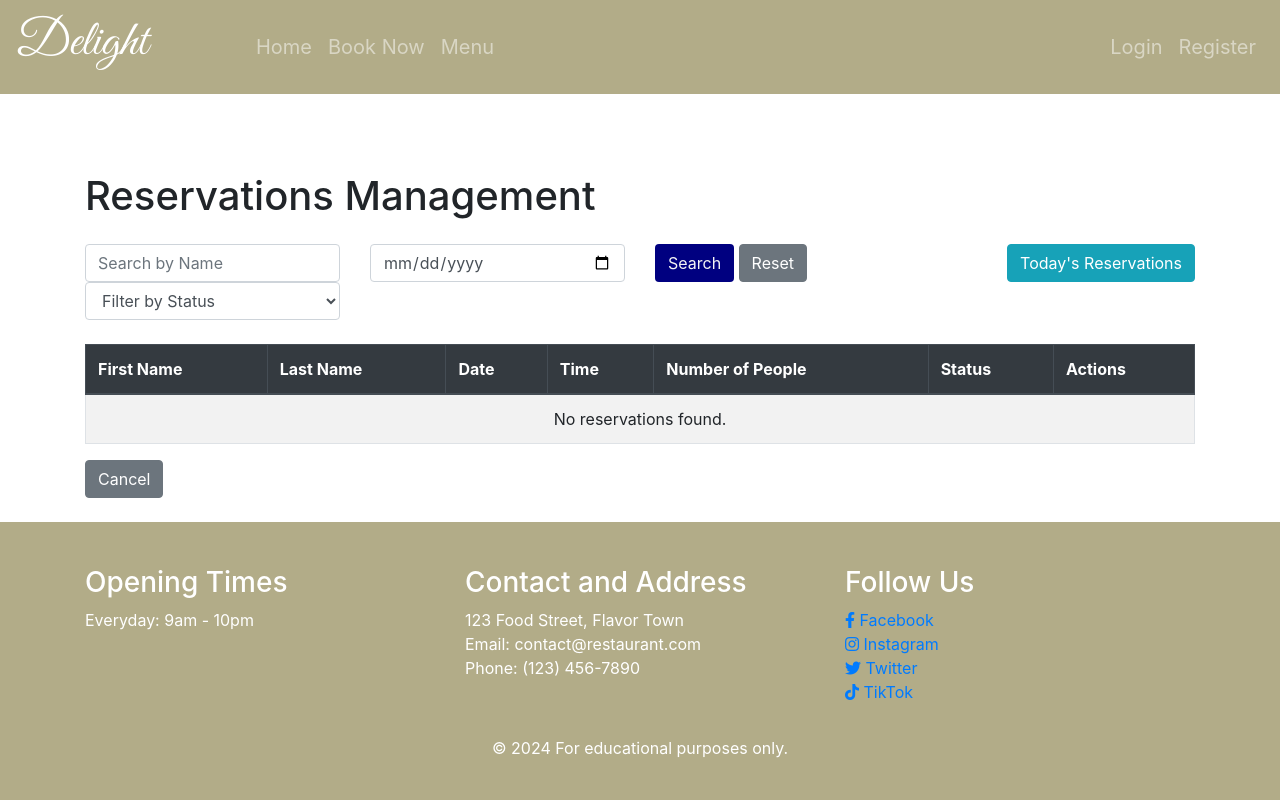
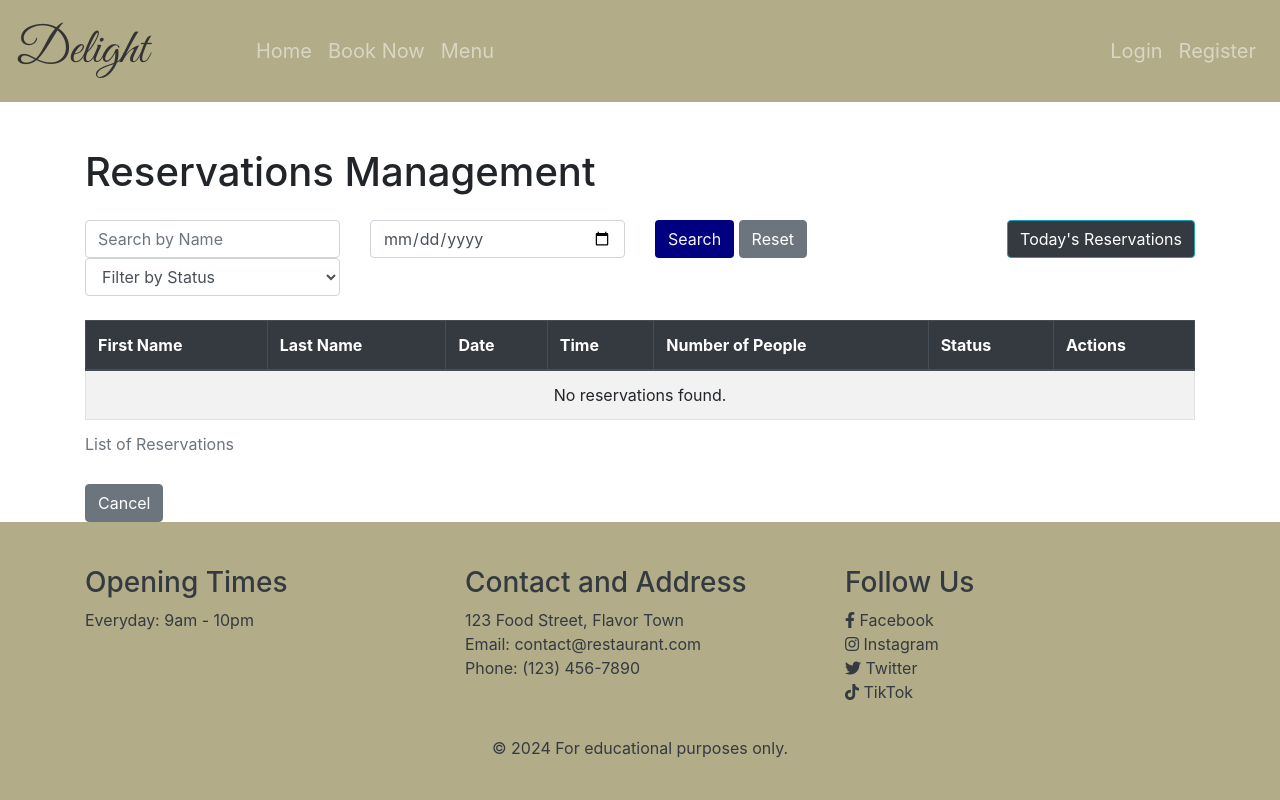
Before and after one commit to Faysal-Ahmed-Aweys/Delight-Restaurant-, a Django app: page /reservations/manage/ in a window 1280 px wide. Run offline with Django 5.2, Linux system fonts and the light colour scheme; data that the repository does not hold is empty; some libraries are stand-ins or nearby versions.

Commit message:
Fix contrast errors

```diff
--- a/reservations/templates/reservations_management.html
+++ b/reservations/templates/reservations_management.html
@@ -7,25 +7,30 @@
     <h1 class="mb-4">Reservations Management</h1>
 
     <form method="GET" action="{% url 'Manage_reservations' %}" class="mb-4">
+        <fieldset>
+            <legend class="sr-only">Reservation Search</legend>
             <div class="row">
                 <!-- search fields -->
                 <div class="col-md-3">
-                <input type="text" name="search_name" class="form-control" placeholder="Search by Name" value="{{ search_name|default_if_none:'' }}">
+                    <label for="search_name" class="sr-only">Search by Name</label>
+                    <input type="text" id="search_name" name="search_name" class="form-control" placeholder="Search by Name" value="{{ search_name|default_if_none:'' }}">
                 </div>
                 <div class="col-md-3">
-                <input type="date" name="search_date" class="form-control" value="{{ search_date }}">
+                    <label for="search_date" class="sr-only">Search by Date</label>
+                    <input type="date" id="search_date" name="search_date" class="form-control" value="{{ search_date }}">
                 </div>
                 <div class="col-md-3">
                     <button type="submit" class="btn bg-navy">Search</button>
                     <a href="{% url 'Manage_reservations' %}" class="btn btn-secondary">Reset</a>
                 </div>
                 <div class="col-md-3 text-right">
-                <a href="{% url 'Manage_reservations' %}?search_today=true" class="btn btn-info">Today's Reservations</a>
+                    <a href="{% url 'Manage_reservations' %}?search_today=true" class="btn btn-info bg-dark">Today's Reservations</a>
                 </div>
 
                 <!-- status filter -->
                 <div class="col-md-3">
-                <select name="search_status" class="form-control">
+                    <label for="search_status" class="sr-only">Filter by Status</label>
+                    <select id="search_status" name="search_status" class="form-control">
                         <option value="">Filter by Status</option>
                         <option value="pending" {% if search_status == "pending" %}selected{% endif %}>Pending</option>
                         <option value="approved" {% if search_status == "approved" %}selected{% endif %}>Approved</option>
@@ -33,19 +38,21 @@
                     </select>
                 </div>
             </div>
+        </fieldset>
     </form>
 
     <!-- reservations table -->
     <table class="table table-bordered table-striped">
+        <caption>List of Reservations</caption>
         <thead class="thead-dark">
             <tr>
-                <th>First Name</th>
-                <th>Last Name</th>
-                <th>Date</th>
-                <th>Time</th>
-                <th>Number of People</th>
-                <th>Status</th>
-                <th>Actions</th>
+                <th scope="col">First Name</th>
+                <th scope="col">Last Name</th>
+                <th scope="col">Date</th>
+                <th scope="col">Time</th>
+                <th scope="col">Number of People</th>
+                <th scope="col">Status</th>
+                <th scope="col">Actions</th>
             </tr>
         </thead>
         <tbody>
@@ -59,11 +66,11 @@
                     <td>{{ reservation.get_status_display }}</td>
                     <td>
                         {% if reservation.status != "approved" and reservation.status != "denied" %}
-                            <a href="{% url 'change_reservation_status' reservation.id 'approved' %}" class="btn btn-success btn-sm">Approve</a>
-                            <a href="{% url 'change_reservation_status' reservation.id 'denied' %}" class="btn btn-danger btn-sm">Deny</a>
+                            <a href="{% url 'change_reservation_status' reservation.id 'approved' %}" class="btn btn-sm btn-success" role="button">Approve</a>
+                            <a href="{% url 'change_reservation_status' reservation.id 'denied' %}" class="btn btn-danger btn-sm" role="button">Deny</a>
                         {% endif %}
                         {% if reservation.status == "approved" or reservation.status == "denied" %}
-                            <a href="{% url 'edit_reservation_status' reservation.id %}" class="btn btn-warning btn-sm">Edit</a>
+                            <a href="{% url 'edit_reservation_status' reservation.id %}" class="btn btn-warning btn-sm" role="button">Edit</a>
                         {% endif %}
                     </td>
                 </tr>
--- a/templates/base.html
+++ b/templates/base.html
@@ -21,7 +21,7 @@
     <header>
         <!-- Navigation bar and links -->
         <nav class="navbar navbar-expand-lg navbar-dark" role="navigation" aria-label="Main Navigation">
-            <h1><a class="navbar-brand" href="{% url 'home' %}">Delight</a></h1>
+            <h1><a class="navbar-brand mt-2" style="color: #333" href="{% url 'home' %}">Delight</a></h1>
             <button class="navbar-toggler" type="button" data-toggle="collapse" data-target="#navbarNav" aria-controls="navbarNav" aria-expanded="false" aria-label="Toggle navigation">
                 <span class="navbar-toggler-icon"></span>
             </button>
@@ -95,31 +95,31 @@
         <div class="container py-4">
             <div class="row text-center text-md-left">
                 <div class="col-md-4 mb-4 mb-md-0">
-                    <h3 class="footer-heading">Opening Times</h3>
+                    <h3 class="footer-heading text-dark">Opening Times</h3>
                     <ul class="list-unstyled">
-                        <li>Everyday: 9am - 10pm</li>
+                        <li class="text-dark">Everyday: 9am - 10pm</li>
                     </ul>
                 </div>
                 <div class="col-md-4 mb-4 mb-md-0">
-                    <h3 class="footer-heading">Contact and Address</h3>
-                    <ul class="list-unstyled">
+                    <h3 class="footer-heading text-dark">Contact and Address</h3>
+                    <ul class="list-unstyled text-dark">
                         <li>123 Food Street, Flavor Town</li>
                         <li>Email: contact@restaurant.com</li>
                         <li>Phone: (123) 456-7890</li>
                     </ul>
                 </div>
                 <div class="col-md-4 mb-4 mb-md-0">
-                    <h3 class="footer-heading">Follow Us</h3>
+                    <h3 class="footer-heading text-dark">Follow Us</h3>
                     <ul class="list-unstyled footer-links">
-                        <li><a href="https://www.facebook.com" target="_blank" aria-label="Facebook"><i class="fab fa-facebook-f"></i> Facebook</a></li>
-                        <li><a href="https://www.instagram.com" target="_blank" aria-label="Instagram"><i class="fab fa-instagram"></i> Instagram</a></li>
-                        <li><a href="https://www.twitter.com" target="_blank" aria-label="Twitter"><i class="fab fa-twitter"></i> Twitter</a></li>
-                        <li><a href="https://www.tiktok.com" target="_blank" aria-label="TikTok"><i class="fab fa-tiktok"></i> TikTok</a></li>
+                        <li><a href="https://www.facebook.com" class="text-dark" target="_blank" aria-label="Facebook"><i class="fab fa-facebook-f text-dark"></i> Facebook</a></li>
+                        <li><a href="https://www.instagram.com" class="text-dark" target="_blank" aria-label="Instagram"><i class="fab fa-instagram text-dark"></i> Instagram</a></li>
+                        <li><a href="https://www.twitter.com" class="text-dark" target="_blank" aria-label="Twitter"><i class="fab fa-twitter text-dark"></i> Twitter</a></li>
+                        <li><a href="https://www.tiktok.com" class="text-dark" target="_blank" aria-label="TikTok"><i class="fab fa-tiktok text-dark"></i> TikTok</a></li>
                     </ul>
                 </div>
             </div>
             <div class="text-center mt-3">
-                <p>&copy; 2024 For educational purposes only.</p>
+                <p class="text-dark">&copy; 2024 For educational purposes only.</p>
             </div>
         </div>
     </footer>
```
Also changed, not shown: main/templates/index.html (+6 -6 lines). Lines whose indentation alone changed are shown as unchanged.
